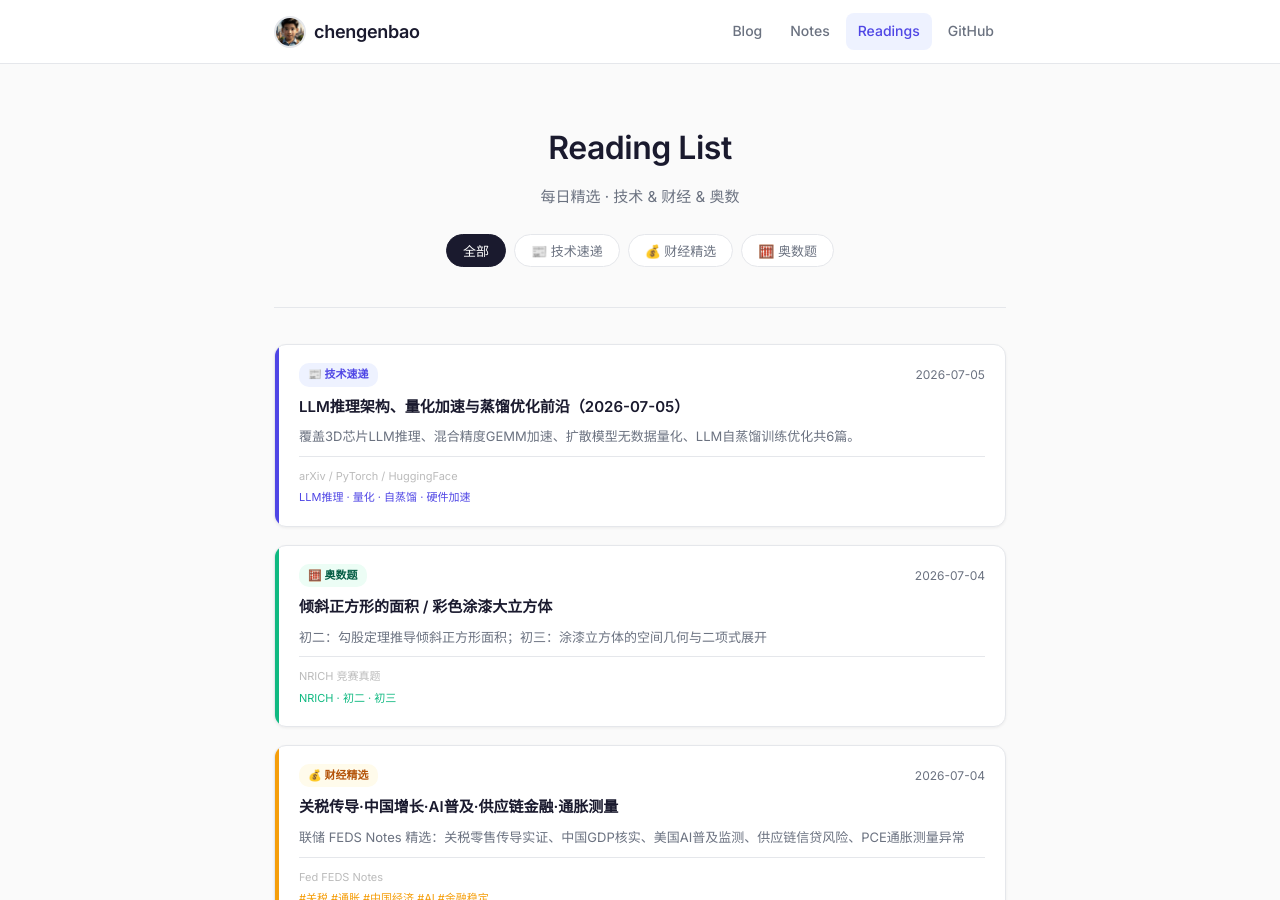
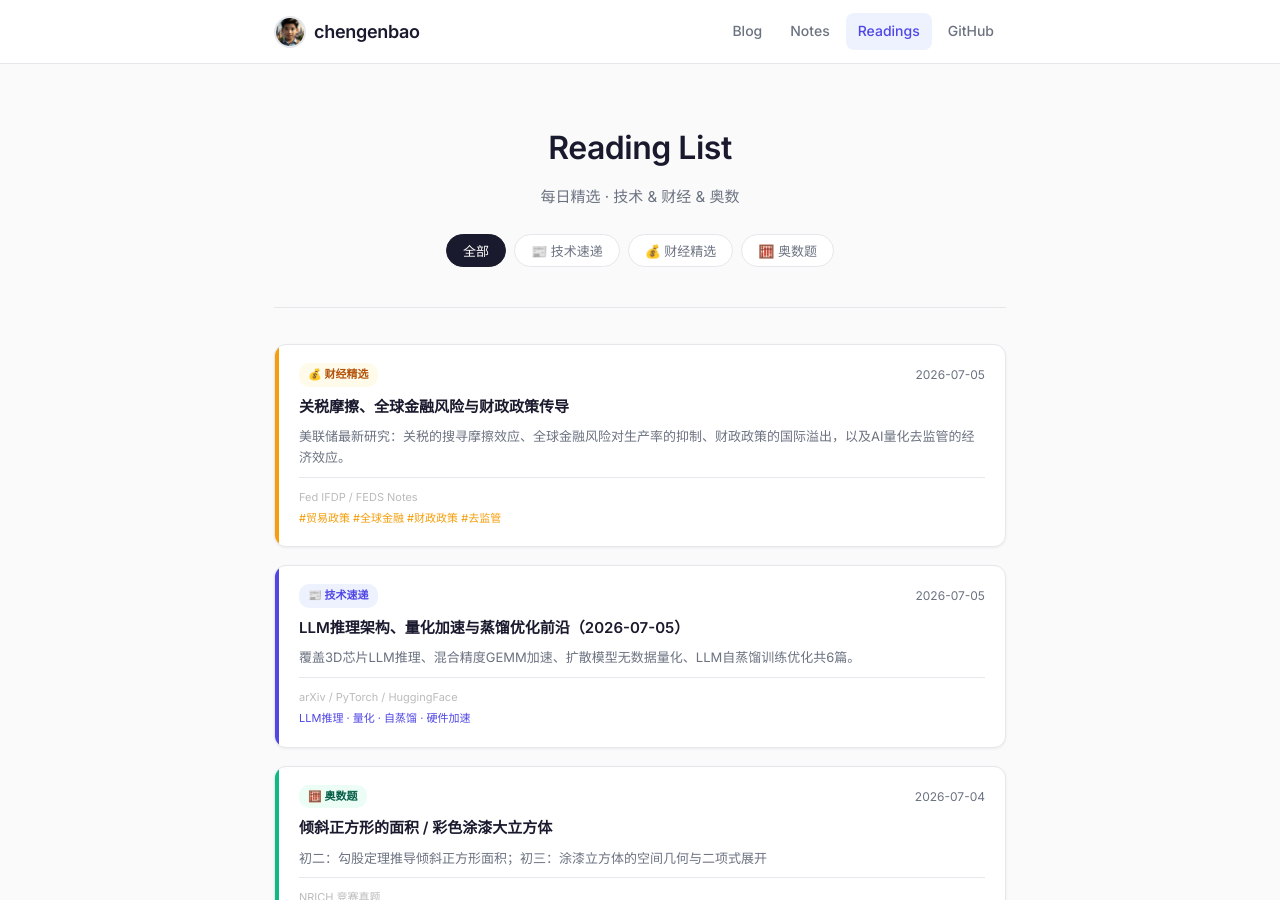
Before and after one commit to chengenbao/chengenbao.github.io, a Jekyll site: the page built from reading-list/index.md, in a window 1280 px wide and 900 px high. Built offline with Jekyll 4.4.1, drawn with Linux system fonts in a browser that asks for light colours.

Commit message:
Update index with finance card 2026-07-05

```diff
--- a/reading-list/index.md
+++ b/reading-list/index.md
@@ -18,6 +18,21 @@ permalink: /reading-list/
   </div>
 
   <div class="rl-grid">
+<a class="rl-card finance" href="/reading-list/2026-07-05-finance-daily/">
+  <div class="rl-accent"></div>
+  <div class="rl-body">
+    <div class="rl-top">
+      <span class="rl-badge finance">💰 财经精选</span>
+      <time>2026-07-05</time>
+    </div>
+    <h2>关税摩擦、全球金融风险与财政政策传导</h2>
+    <p>美联储最新研究：关税的搜寻摩擦效应、全球金融风险对生产率的抑制、财政政策的国际溢出，以及AI量化去监管的经济效应。</p>
+    <div class="rl-meta">
+      <span class="rl-source">Fed IFDP / FEDS Notes</span>
+      <span class="rl-tags">#贸易政策 #全球金融 #财政政策 #去监管</span>
+    </div>
+  </div>
+</a>
 <a class="rl-card tech" href="/reading-list/2026-07-05-tech-daily/">
   <div class="rl-accent"></div>
   <div class="rl-body">
```
